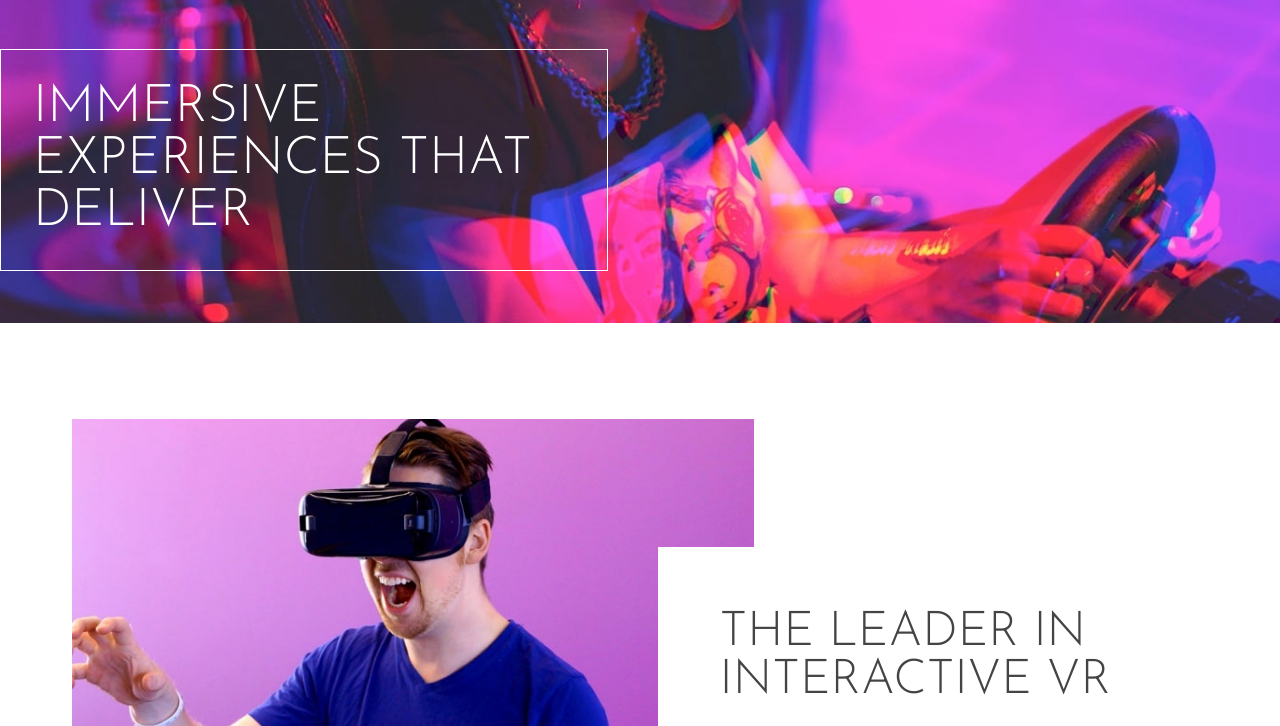
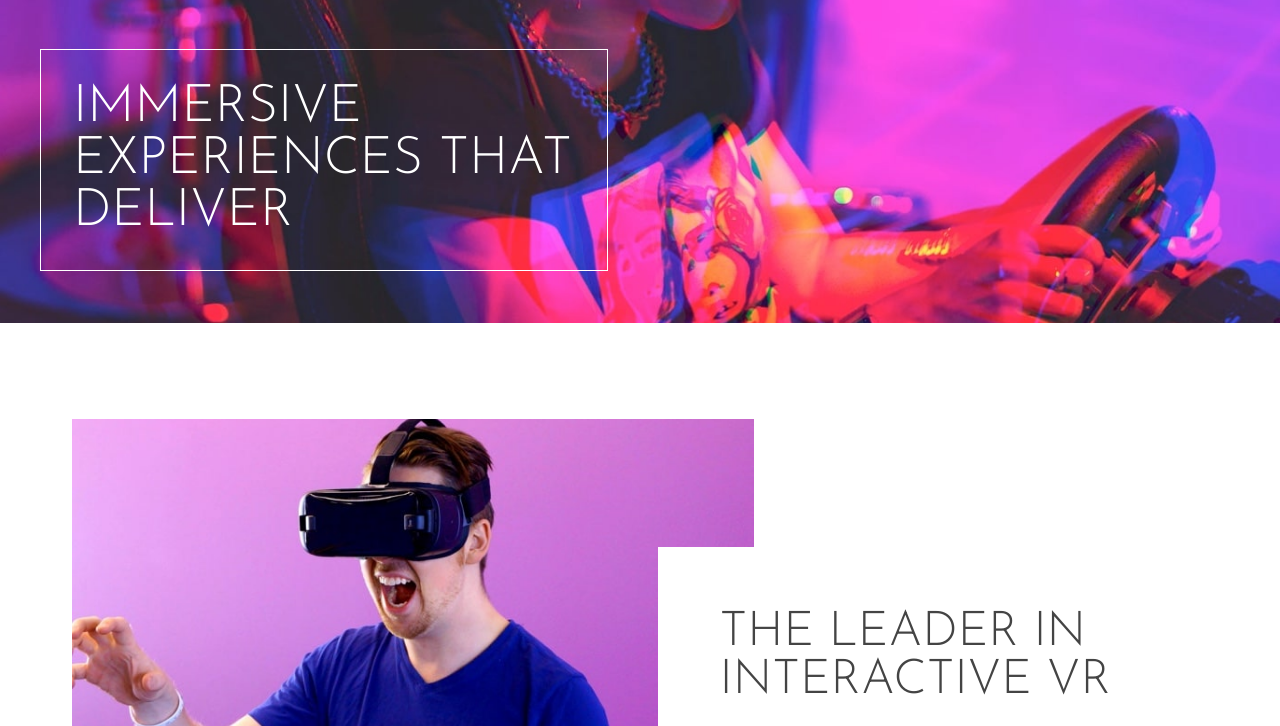
Before and after one commit to Holamite/Holamite-loopstudios-Landing-page, a plain HTML site: page index.html in a window 1280 px wide. Shown: the part 59-785 px from the top of the page. Drawn offline with nearby package versions, Linux system fonts and the light colour scheme.

Commit message:
Chores: made correction in code

```diff
--- a/index.html
+++ b/index.html
@@ -41,7 +41,7 @@
           </button>
         </div>
 
-        <div class="section-hero grid grid--2-cols">
+        <div class="section-hero grid grid--2-cols container">
           <h1 class="primary-heading hero-text">Immersive experiences that deliver</h1>
           <div></div>
         </div>
```
